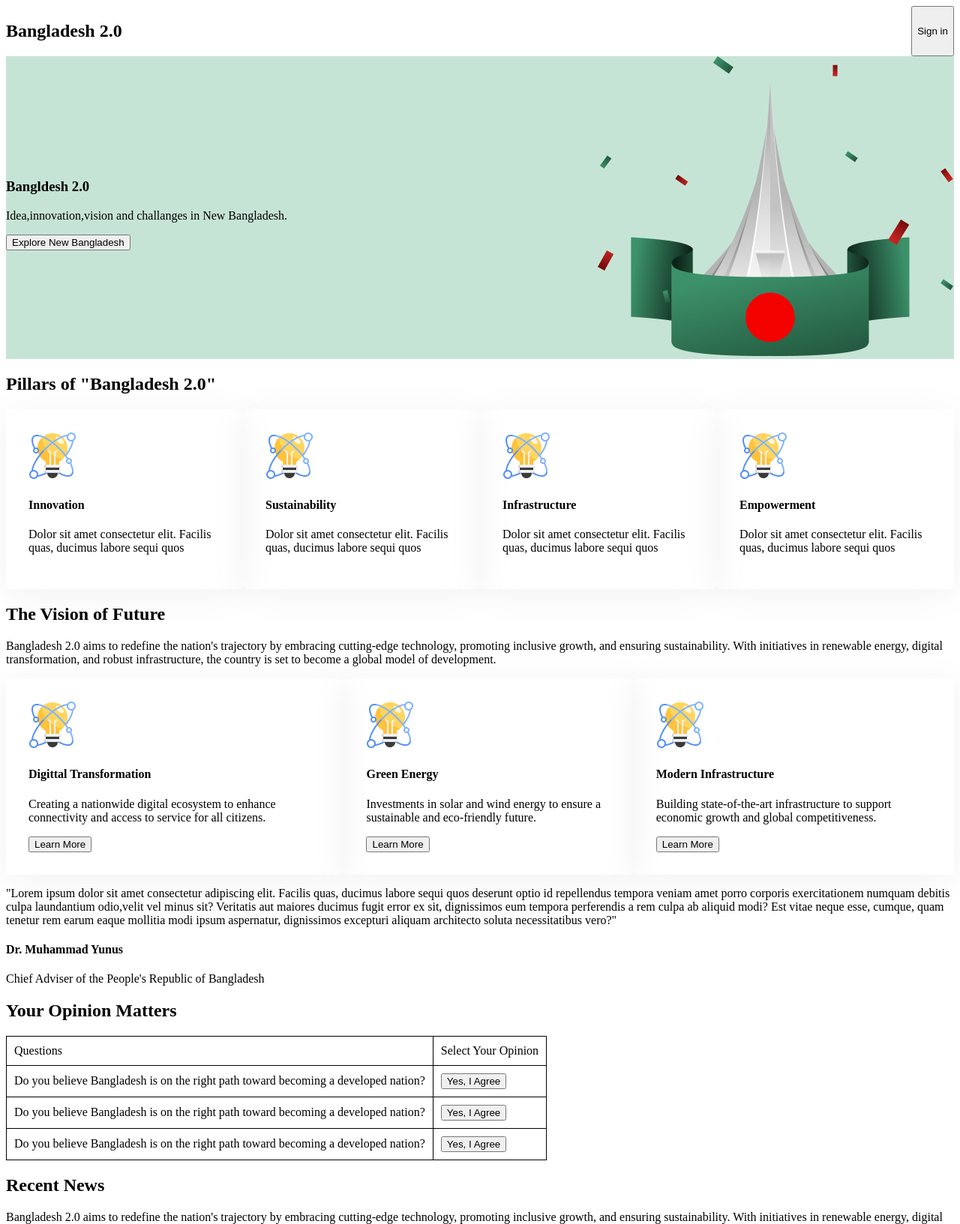
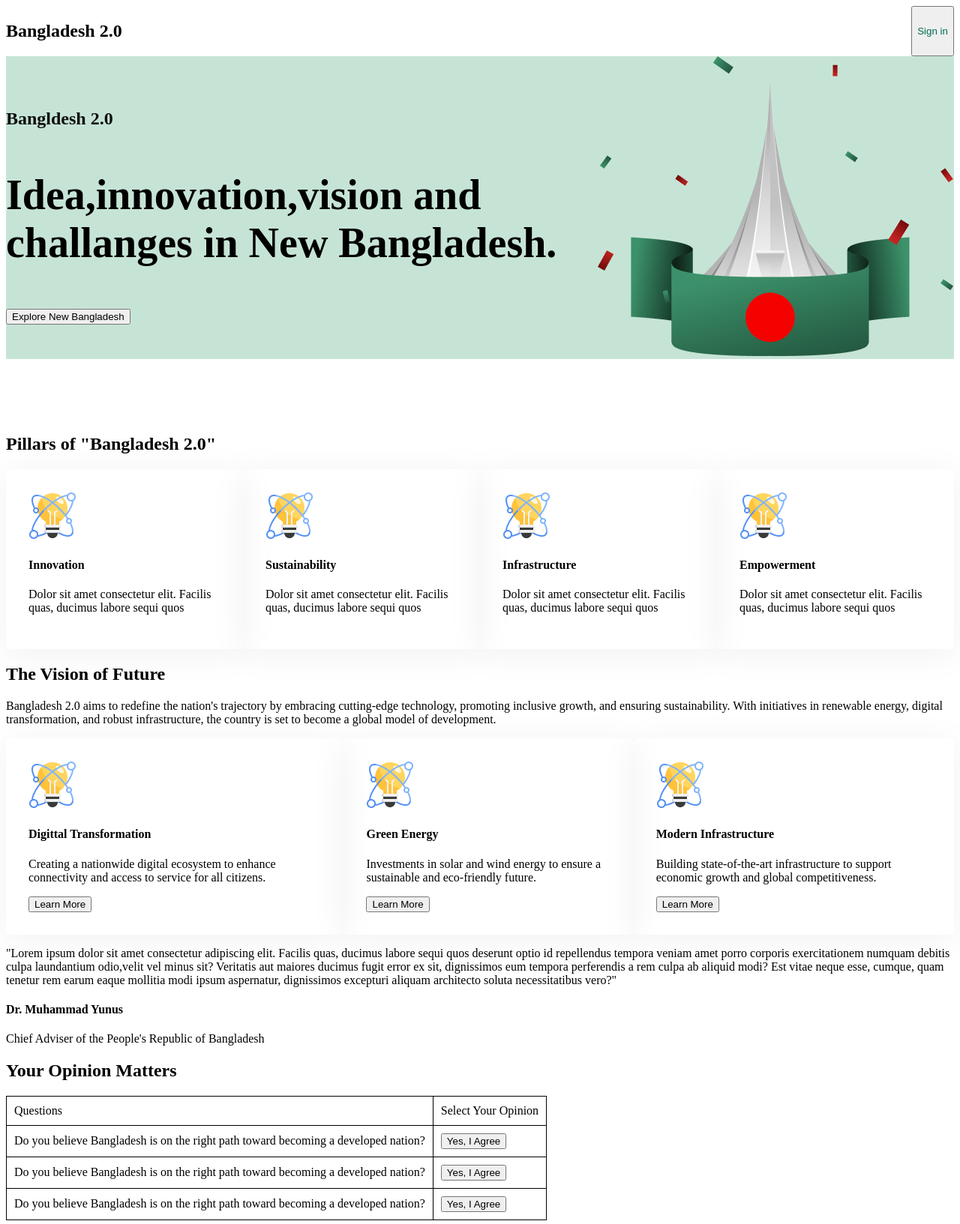
Before and after one commit to AbuSiddike/B11-A1, a plain HTML site: page index.html in a window 1280 px wide. Shown: the top 1633 px of the page at 75% size. Drawn offline with Linux system fonts and the light colour scheme.

Commit message:
update mamma

```diff
--- a/index.html
+++ b/index.html
@@ -3,19 +3,22 @@
 <head>
     <meta charset="UTF-8">
     <meta name="viewport" content="width=device-width, initial-scale=1.0">
-    <title>Document</title>
+    <title>Assignment-01</title>
+    <link rel="preconnect" href="https://fonts.googleapis.com">
+<link rel="preconnect" href="https://fonts.gstatic.com" crossorigin>
+<link href="https://fonts.googleapis.com/css2?family=Fira+Sans:ital,wght@0,100;0,200;0,300;0,400;0,500;0,600;0,700;0,800;0,900;1,100;1,200;1,300;1,400;1,500;1,600;1,700;1,800;1,900&display=swap" rel="stylesheet">
     <link rel="stylesheet" href="./styles/style.css">
 </head>
 <body>
-    <header>
+    <header class="kedar">
         <nav>
-            <h2>Bangladesh 2.0</h2>
-            <button>Sign in</button>
+            <h2 class="bold">Bangladesh 2.0</h2>
+            <button class="btn">Sign in</button>
         </nav>
         <div class="top">
             <div>
-                <h3>Bangldesh 2.0</h3>
-                <p>Idea,innovation,vision and challanges in New Bangladesh.</p>
+                <h3 style="font-size: 24px; color: #0E0E0E;">Bangldesh 2.0</h3>
+                <p class="bold pot">Idea,innovation,vision and challanges in New Bangladesh.</p>
                 <button>Explore New Bangladesh</button>
             </div>
             <div>
@@ -23,9 +26,9 @@
             </div>
         </div>
     </header>
-    <main>
+    <main class="kedar">
         <section class="column">
-            <h1>Pillars of "Bangladesh 2.0"</h1>
+            <h1 class="bold">Pillars of "Bangladesh 2.0"</h1>
             <div class="column-item">
                 <div class="items">
                     <img src="./assets/card-icon.png" alt="">
@@ -51,7 +54,7 @@
         </section>
         <section>
             <div>
-                <h1>The Vision of Future</h1>
+                <h1 class="bold">The Vision of Future</h1>
                 <p>
                     Bangladesh 2.0 aims to redefine the nation's trajectory by embracing cutting-edge technology,
                     promoting inclusive growth, and ensuring sustainability. With initiatives in renewable energy,
@@ -128,10 +131,10 @@
             <div class="column-item">
                 <div class="items">
                     <img src="./assets/satelite.png" alt="">
+                </div>
+                <div class="items">
                     <h2>Bangladesh Launches New Satelite</h2>
                     <img src="./assets/al-jazeera.png" alt="">
-                </div>
-                <div class="items">
                     <time datetime="05/01/2025">Date: 05/01/2025 Time: 10.25 PM</time>
                     <p>
                         Not until the creation and maintenance of decent conditions of life for all people are recognized and accepted
@@ -141,8 +144,10 @@
                     <a href=""><button>Read More</button></a>
                 </div>
             </div>
-            <div>
+            <div class="column-item">
                 <div class="items">
+                    <h2>Bangladesh Launches New Satelite</h2>
+                    <img src="./assets/al-jazeera.png" alt="">
                     <time datetime="05/01/2025">Date: 05/01/2025 Time: 10.25 PM</time>
                     <p>
                         Not until the creation and maintenance of decent conditions of life for all people are recognized and accepted
@@ -153,15 +158,15 @@
                 </div>
                 <div class="items">
                     <img src="./assets/satelite.png" alt="">
+                </div>
+            </div>
+            <div class="column-item">
+                <div class="items">
+                    <img src="./assets/satelite.png" alt="">
+                </div>
+                <div class="items">
                     <h2>Bangladesh Launches New Satelite</h2>
                     <img src="./assets/al-jazeera.png" alt="">
-                </div>
-                <div>
-                    <img src="./assets/satelite.png" alt="">
-                    <h2>Bangladesh Launches New Satelite</h2>
-                    <img src="./assets/al-jazeera.png" alt="">
-                </div>
-                <div class="items">
                     <time datetime="05/01/2025">Date: 05/01/2025 Time: 10.25 PM</time>
                     <p>
                         Not until the creation and maintenance of decent conditions of life for all people are recognized and accepted
@@ -201,16 +206,17 @@
                 <button>Subscribe</button>
                 <p>we promise not to spam you!</p>
             </div>
-            <div>
-                <h2>Bangladesh 2.0</h2>
-                <ul>
-                    <li><a href=""><img src="./assets/facebook.png" alt=""></a></li>
-                    <li><a href=""><img src="./assets/instagram.png" alt=""></a></li>
-                    <li><a href=""><img src="./assets/x.png" alt=""></a></li>
-                </ul>
-            </div>
         </section>
     </main>
 </body>
-<footer></footer>
+<footer>
+    <div>
+        <h2>Bangladesh 2.0</h2>
+        <ul>
+            <li><a href=""><img src="./assets/facebook.png" alt=""></a></li>
+            <li><a href=""><img src="./assets/instagram.png" alt=""></a></li>
+            <li><a href=""><img src="./assets/x.png" alt=""></a></li>
+        </ul>
+    </div>
+</footer>
 </html>
--- a/styles/style.css
+++ b/styles/style.css
@@ -1,3 +1,9 @@
+/* header */
+.kedar{
+    max-width: 1280px;
+    margin: 0 auto;
+    border-radius: 5px;
+}
 /* nav */
 nav{
     display: flex;
@@ -11,16 +17,33 @@ nav{
     justify-content: space-between;
 }
 
+/* button */
+.btn{
+    color: #006A50;
+    stroke: #006A50;
+    opacity: 100%;
+}
 
 
+/* paragraph */
+.bold{
+    font-weight: bold;
+}
+.pot{
+    font-size: 56px;
+}
 
 .column-item{
     display: flex;
+}
+.column{
+    padding-top: 80px;
 }
 .items{
     padding: 30px;
     border-radius: 5px;
     box-shadow: 0px 6px 50px 0px rgba(0, 0, 0, 0.06);
+    align-items: center;
 }
 /* table */
 td{
```
